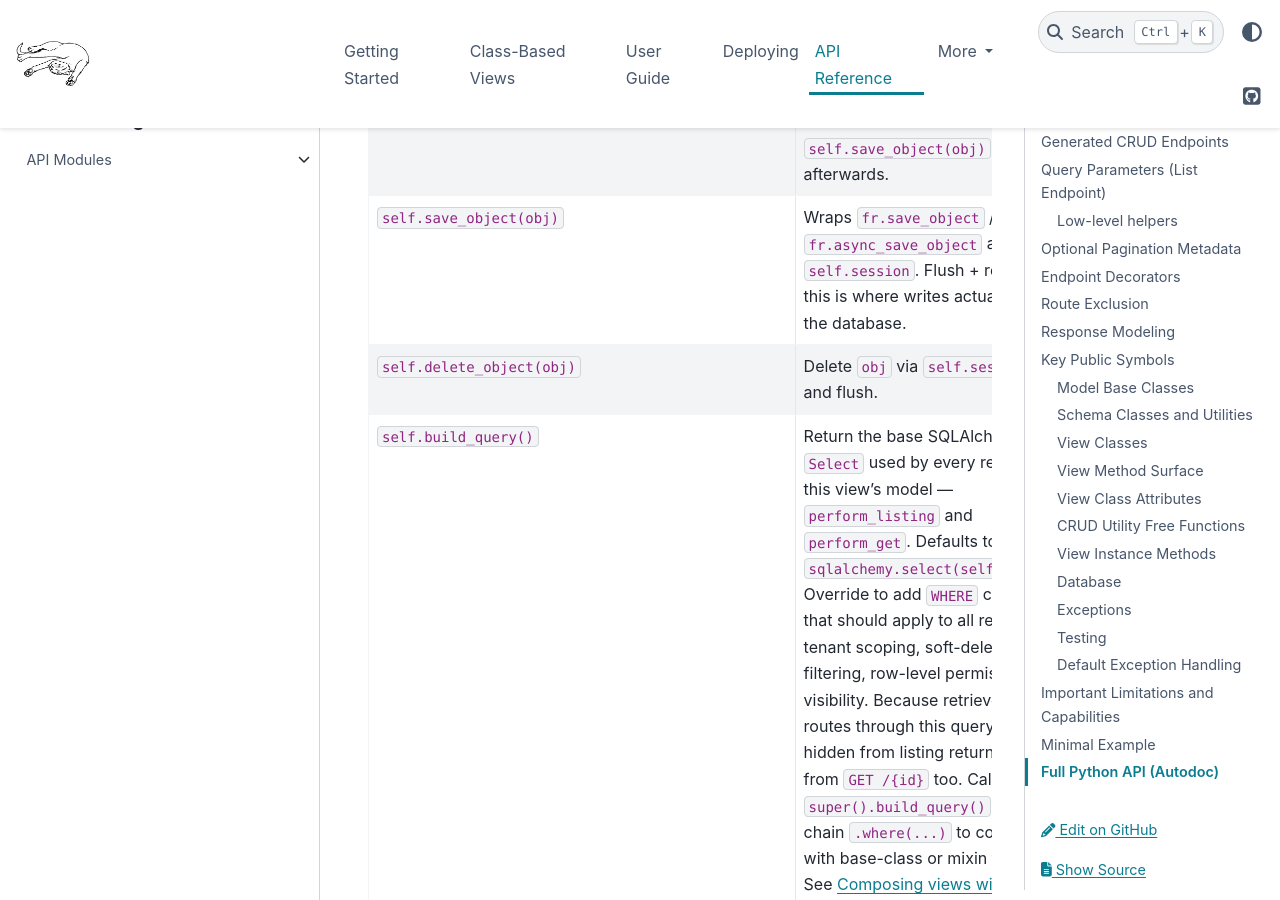
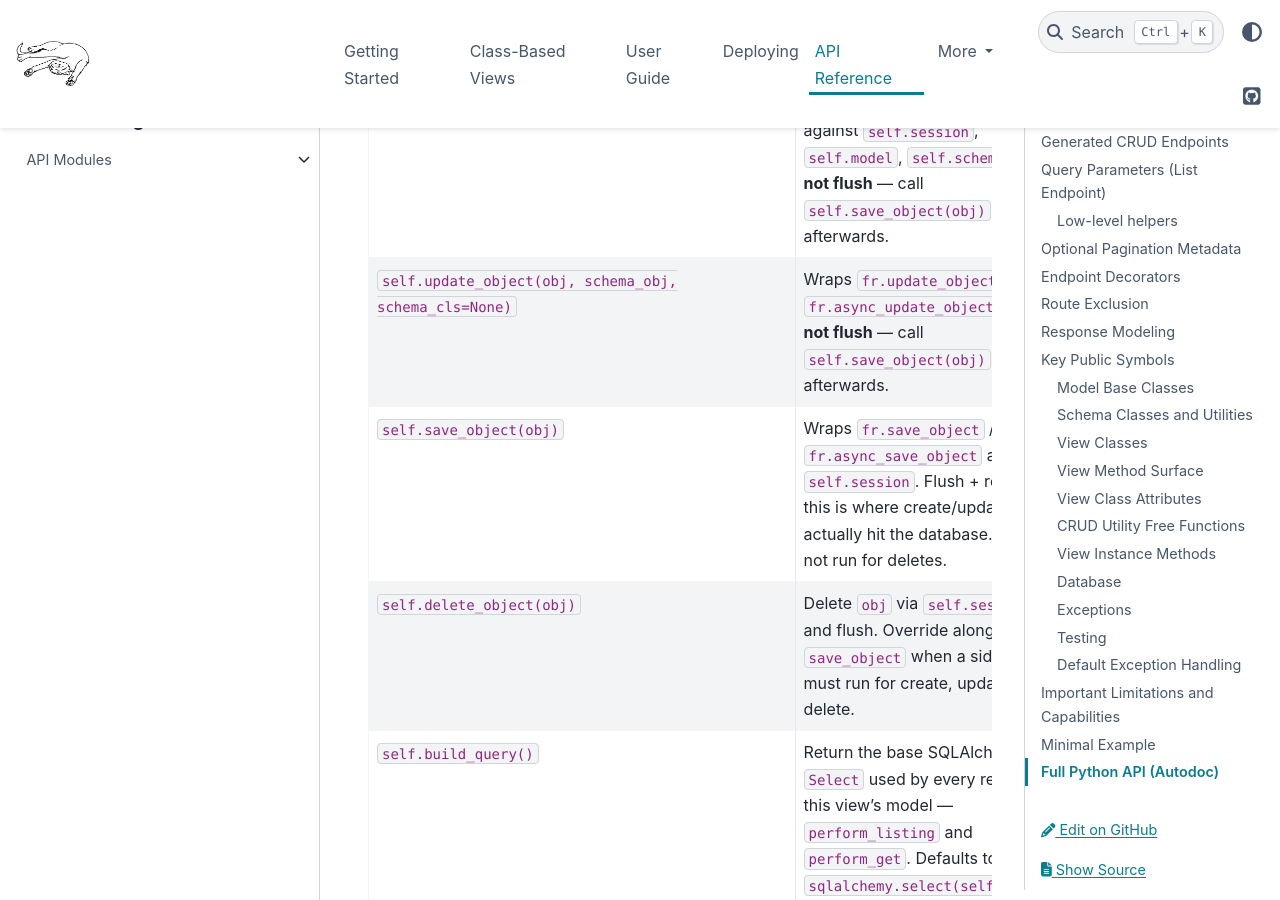
Before and after one commit to rjprins/fastapi-restly, a Sphinx documentation site: the page built from docs/api_reference.md, in a window 1280 px wide and 900 px high, scrolled down 15351 px. Built offline with Sphinx 7.4.7 and the PyData theme 0.15.4, drawn with Linux system fonts in a browser that asks for light colours.

Commit message:
Document write persistence hook boundaries

```diff
--- a/docs/api_reference.md
+++ b/docs/api_reference.md
@@ -229,8 +229,8 @@ Methods on `RestView` / `AsyncRestView` fall into three categories:
 | Public helper | `to_response_schema` | `(obj)` | response schema | Validate and serialize an ORM object with Restly's alias/reference/write-only handling. |
 | Public helper | `make_new_object` | `(schema_obj)` | `Model` | Build and stage a new object without flushing. |
 | Public helper | `update_object` | `(obj, schema_obj)` | `Model` | Apply writable fields without flushing. |
-| Public helper | `save_object` | `(obj)` | `Model` | Flush and refresh a staged object. |
-| Public helper | `delete_object` | `(obj)` | `None` | Delete and flush an existing object. |
+| Public helper | `save_object` | `(obj)` | `Model` | Flush and refresh a staged object. Shared by the default create and update flows; deletes use `delete_object`. |
+| Public helper | `delete_object` | `(obj)` | `None` | Delete and flush an existing object. Override alongside `save_object` when you need side effects for every write event. |
 
 Internal methods prefixed with `_`, including `_reject_unknown_query_params`,
 are implementation details even though they are visible on instances.
@@ -299,8 +299,8 @@ in a custom endpoint) reach for the free functions instead.
 | `self.to_response_schema(obj)` | Serialise an ORM object to the configured response schema, applying alias rules, stripping `WriteOnly` fields, and running Pydantic response validation. Override for custom projections or an intentional `model_construct()` fast path. |
 | `self.make_new_object(schema_obj, schema_cls=None)` | Wraps `fr.make_new_object` / `fr.async_make_new_object` against `self.session`, `self.model`, `self.schema`. **Does not flush** — call `self.save_object(obj)` afterwards. |
 | `self.update_object(obj, schema_obj, schema_cls=None)` | Wraps `fr.update_object` / `fr.async_update_object`. **Does not flush** — call `self.save_object(obj)` afterwards. |
-| `self.save_object(obj)` | Wraps `fr.save_object` / `fr.async_save_object` against `self.session`. Flush + refresh; this is where writes actually hit the database. |
-| `self.delete_object(obj)` | Delete `obj` via `self.session` and flush. |
+| `self.save_object(obj)` | Wraps `fr.save_object` / `fr.async_save_object` against `self.session`. Flush + refresh; this is where create/update writes actually hit the database. It does not run for deletes. |
+| `self.delete_object(obj)` | Delete `obj` via `self.session` and flush. Override alongside `save_object` when a side effect must run for create, update, and delete. |
 | `self.build_query()` | Return the base SQLAlchemy `Select` used by every read on this view's model — `perform_listing` and `perform_get`. Defaults to `sqlalchemy.select(self.model)`. Override to add `WHERE` clauses that should apply to all reads — tenant scoping, soft-delete filtering, row-level permission visibility. Because retrieve also routes through this query, a row hidden from listing returns 404 from `GET /{id}` too. Call `super().build_query()` and chain `.where(...)` to compose with base-class or mixin filters. See [Composing views with mixins](howto_compose_views_with_mixins.md). |
 | `self.count_listing(query)` | Return the total row count for an already-built list query. The default `perform_listing` applies list params once, passes that same query to `count_listing`, and `count_listing` removes `ORDER BY`, `LIMIT`, and `OFFSET` before counting. |
 | `self.to_listing_response(query_params, listing_result)` | Convert a `fr.ListingResult` from `perform_listing` into either the default JSON array or the pagination metadata envelope, depending on `include_pagination_metadata`. Override this when only the list response shape needs to change. |
```
Also changed, not shown: docs/howto_override_endpoints.md (+30 -5 lines).
